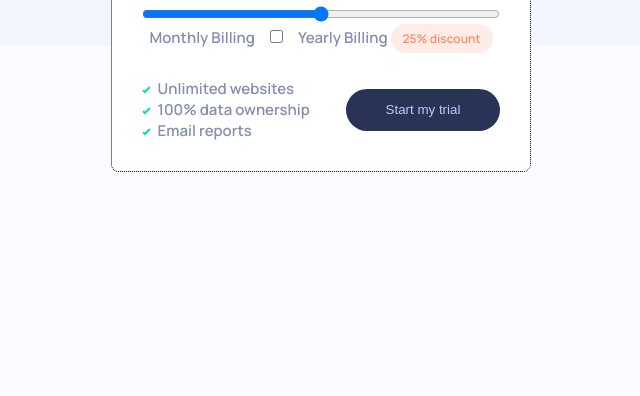
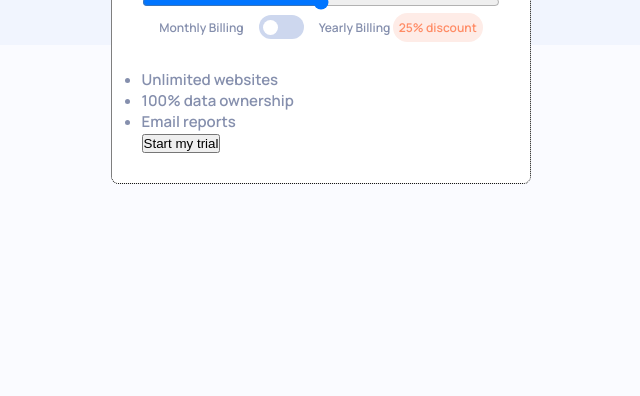
Before and after one commit to NahuelEF/interactive-pricing-component, a plain HTML site: page index.html in a window 1280 px wide. Shown: the part 404-800 px from the top of the page, without its empty margins (319-959 px from the left). Drawn offline with Linux system fonts and the light colour scheme.

Commit message:
Add: switch css

```diff
--- a/index.html
+++ b/index.html
@@ -42,15 +42,17 @@
         <input id="range" type="range" name="price" min="1" max="5" value="3" />
 
         <div class="center">
-          <label for="switch"> Monthly Billing </label>
-          <div class="switch">
-            <input type="checkbox" name="switch" id="switch" />
-            <span class="slider round"></span>
-          </div>
-          <label for="switch">
+          <span class="center__label"> Monthly Billing </span>
+
+          <label class="switch" for="discount">
+            <input type="checkbox" name="discount" id="discount" />
+            <span class="slider__switch"></span>
+          </label>
+
+          <p class="center__label">
             Yearly Billing
-            <span class="label__discount"> 25% discount </span>
-          </label>
+            <span class="center__discount"> 25% discount </span>
+          </p>
         </div>
 
         <div class="bottom">
--- a/style.css
+++ b/style.css
@@ -85,6 +85,7 @@ body::before {
   background-color: var(--bg-white);
 }
 
+/* ---- TOP ---- */
 .top {
   width: 100%;
   margin-bottom: 1.5em;
@@ -118,6 +119,7 @@ body::before {
   width: 100%;
 }
 
+/* ---- CENTER ---- */
 .center {
   width: 100%;
   margin-bottom: 2em;
@@ -128,41 +130,74 @@ body::before {
   gap: 1em;
 }
 
-.label__discount {
-  padding: 0.5em 1em;
+.center__label {
+  font-size: 0.8em;
+}
+
+.switch {
+  position: relative;
+  display: inline-block;
+  width: 3em;
+  height: 1.6em;
+}
+
+#discount {
+  opacity: 0;
+  width: 0;
+  height: 0;
+}
+
+.slider__switch {
+  position: absolute;
+  top: 0;
+  left: 0;
+  right: 0;
+  bottom: 0;
+
+  border-radius: 2em;
+  background-color: var(--bg-light-grayish-blue);
+
+  -webkit-transition: 0.4s;
+  transition: 0.4s;
+  cursor: pointer;
+}
+
+.slider__switch:before {
+  position: absolute;
+  left: 4px;
+  bottom: 4px;
+  content: "";
+
+  height: 1em;
+  width: 1em;
+  border-radius: 50%;
+  background-color: var(--bg-white);
+
+  -webkit-transition: 0.4s;
+  transition: 0.4s;
+}
+
+#discount:checked + .slider__switch {
+  background-color: var(--soft-cyan-full-slider);
+}
+
+#discount:checked + .slider__switch:before {
+  -webkit-transform: translateX(1.4em);
+  -ms-transform: translateX(1.4em);
+  transform: translateX(1.4em);
+}
+
+.center__discount {
+  padding: 0.5em;
   border-radius: 2em;
   background-color: var(--bg-light-grayish-red-discount);
   color: var(--color-light-red-discount);
 
   letter-spacing: 0;
   text-align: center;
-  font-size: 0.8em;
 }
 
-.bottom {
-  width: 100%;
-  margin-top: 2em;
-
-  display: flex;
-  align-items: center;
-  justify-content: space-between;
-}
-
-ul {
-  list-style: url(./images/icon-check.svg);
-  list-style-position: inside;
-}
-
-.bottom__button {
-  padding: 1em 3em;
-  border: 0;
-  border-radius: 2em;
-  background-color: var(--dark-desaturated-blue);
-  color: var(--color-pale-blue-cta);
-  text-align: center;
-  cursor: pointer;
-  user-select: none;
-}
+/* ---- BOTTOM ---- */
 
 .footer {
   display: none;
```
